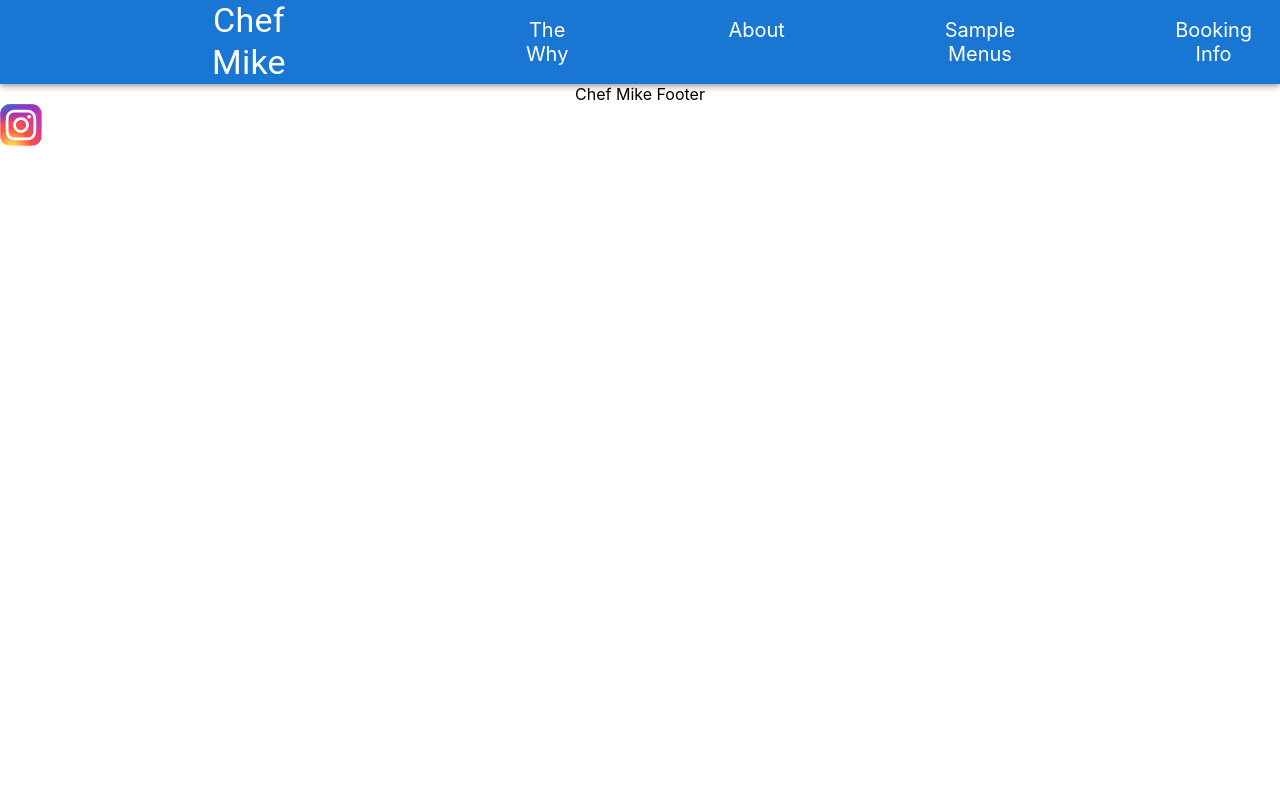
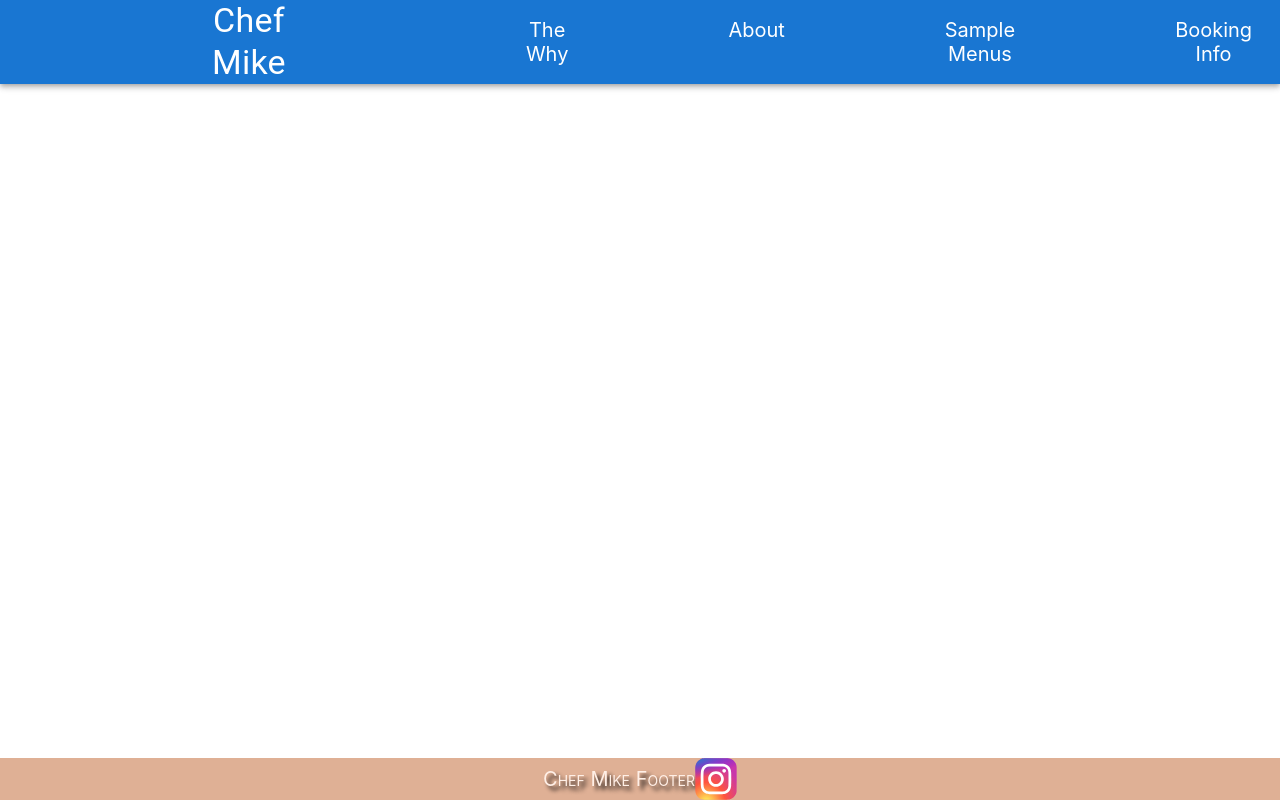
Before and after one commit to elgrons/ChefMike, a React (Create React App) app: page /contact in a window 1280 px wide. Shown: the top 800 px of the page. Built offline with nearby package versions, Linux system fonts and the light colour scheme.

Commit message:
adjust css stylings in footer.scss.

```diff
--- a/src/components/Footer/Footer.js
+++ b/src/components/Footer/Footer.js
@@ -1,15 +1,18 @@
-import  { React } from "react";
-import './Footer.scss';
+import { React } from "react";
+import "./Footer.scss";
 import InstaLink from "../../assets/img/ig-icon.svg";
-
 
 export const Footer = () => {
   return (
     <>
-    <p>Chef Mike Footer</p>
-    <div className="social-icon">
-    <a href="https://www.instagram.com/advntrsekr/"><img src={InstaLink} alt="Instagram nav icon" /></a>
-    </div>
+      <div className="footer-section">
+        <p>Chef Mike Footer</p>
+        <div className="social-icon">
+          <a href="https://www.instagram.com/advntrsekr/">
+            <img src={InstaLink} alt="Instagram nav icon" />
+          </a>
+        </div>
+      </div>
     </>
-  )
-}
+  );
+};
--- a/src/components/Footer/Footer.scss
+++ b/src/components/Footer/Footer.scss
@@ -1,5 +1,21 @@
+.footer-section {
+  // text-align: center;
+  font-variant: small-caps;
+  font-size: 1.25rem;
+  position: fixed;
+  bottom: 0px;
+  left: 0px;
+  width: 100%;
+  color: #ffefe6;
+  text-shadow: 4px 4px 4px #130f0f;
+  background: hsl(22, 54%, 73%);
+  display: inline-flex;
+  margin-right: 6px;
+  align-items: center;
+  justify-content: center;
+}
+
 .social-icon {
-height: 42px;
-width: 42px;
-align-content: center;
+  height: 42px;
+  width: 42px;
 }
```
